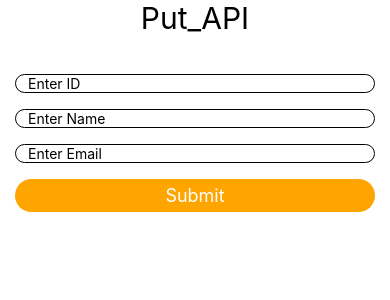
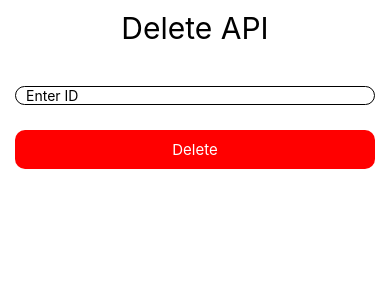
Before and after one commit to Yash777Salave/React-Native-BrushUp_Practise, a React Native app: screen / in a window 390 px wide. Shown: the top 300 px of the page. Built offline with nearby package versions, Linux system fonts and the light colour scheme.

Commit message:
Delete API call

```diff
--- a/App.tsx
+++ b/App.tsx
@@ -6,6 +6,7 @@ import Counter from './src/Screens/counter/Counter'
 import Get_API from './src/componants/Get_API'
 import Post_API from './src/componants/Post_API'
 import Put_API from './src/componants/Put_API'
+import Delete_API from './src/componants/Delete_API'
 
 const App = () => {
   return (
@@ -15,7 +16,8 @@ const App = () => {
       {/* <Counter/> */}
       {/* <Get_API/> */}
       {/* <Post_API/> */}
-      <Put_API/>
+      {/* <Put_API/> */}
+      <Delete_API/>
     </View>
   )
 }
--- /dev/null
+++ b/src/componants/Delete_API.jsx
@@ -0,0 +1,71 @@
+import {
+  Alert,
+  StyleSheet,
+  Text,
+  TextInput,
+  TouchableOpacity,
+  View,
+} from 'react-native';
+import React, { useState } from 'react';
+import axios from 'axios';
+
+const Delete_API = () => {
+  const [ID, setID] = useState();
+
+  const handleSubmit = async () => {
+    try {
+      const response = await axios.delete(
+        `http://192.168.43.252:3000/Users/${ID}`,
+      );
+      setID('');
+      Alert.alert('Delete Successfully');
+    } catch (error) {}
+  };
+  return (
+    <View>
+      <Text style={styles.heading}>Delete API</Text>
+      <TextInput
+        placeholder="Enter ID"
+        onChangeText={text => {
+          setID(text);
+        }}
+        value={ID}
+        style={styles.inputBox}
+      />
+      <TouchableOpacity style={styles.button} onPress={handleSubmit}>
+        <Text style={styles.buttonText}>Delete</Text>
+      </TouchableOpacity>
+    </View>
+  );
+};
+
+export default Delete_API;
+
+const styles = StyleSheet.create({
+  heading: {
+    fontSize: 30,
+    textAlign: 'center',
+    margin: 10,
+    marginBottom: 30,
+  },
+  inputBox: {
+    borderWidth: 1,
+    margin: 10,
+    marginHorizontal: 15,
+    borderRadius: 10,
+    paddingHorizontal: 10,
+  },
+  button: {
+    margin: 15,
+    marginHorizontal: 15,
+    borderRadius: 10,
+    padding: 10,
+    alignItems: 'center',
+    backgroundColor: 'red',
+  },
+  buttonText: {
+    textAlign: 'center',
+    fontSize: 15,
+    color: '#ffff',
+  },
+});
--- a/src/componants/Get_API.jsx
+++ b/src/componants/Get_API.jsx
@@ -18,7 +18,7 @@ const Get_API = () => {
   }, []);
   return (
     <View>
-      <Text style={styles.heading}>GET_API</Text>
+      <Text style={styles.heading}>GET API</Text>
       <Text>
         {users.map(item => (
           <View key={item.id}>
--- a/src/componants/Post_API.jsx
+++ b/src/componants/Post_API.jsx
@@ -26,7 +26,7 @@ const Post_API = () => {
   };
   return (
     <View style={styles.mainConatiner}>
-      <Text style={styles.heading}>Post_API</Text>
+      <Text style={styles.heading}>Post API</Text>
       <View style={{ marginTop: 30 }}>
         <TextInput
           placeholder="Enter Id"
```
